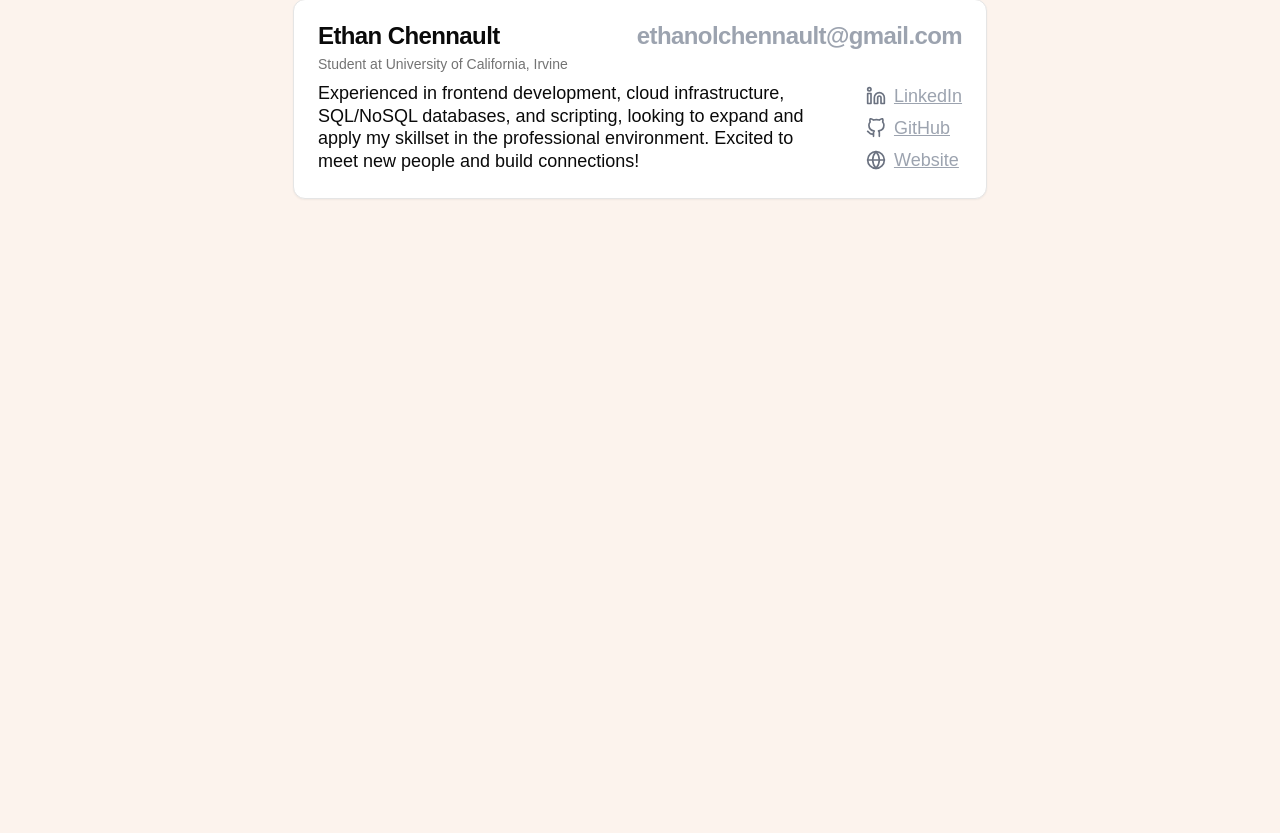
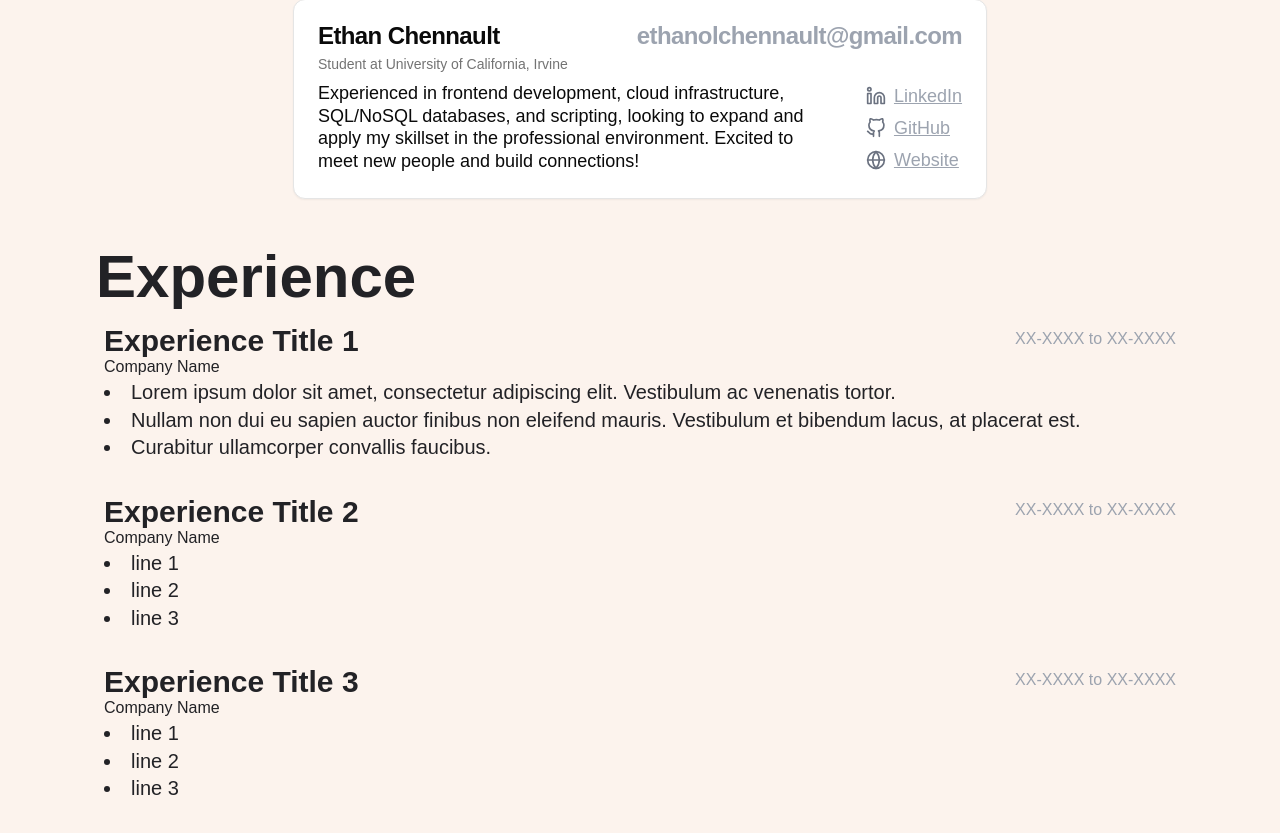
Before and after one commit to echennau/portfolio, a Next.js app: page / in a window 1280 px wide. Shown: the part 617-1450 px from the top of the page. Built offline with nearby package versions, Linux system fonts and the light colour scheme; a web font is replaced by a local one.

Commit message:
added experience

```diff
--- /dev/null
+++ b/src/app/components/experience/Experience.tsx
@@ -0,0 +1,23 @@
+import React from "react";
+import FadeInDiv from "../utils/FadeInDiv";
+import experience from "../../../data/experience.json";
+import ExperienceDiv from "./ExperienceDiv";
+
+const Experience = () => {
+  const experienceDivs = experience.experience.map((exp) => (
+    <FadeInDiv key={exp.title + exp.company}>
+      <ExperienceDiv experienceData={exp} />
+    </FadeInDiv>
+  ));
+
+  return (
+    <div className="px-2 md:px-24 flex flex-wrap gap-4 flex-col items-center w-full lg:items-start">
+      <FadeInDiv>
+        <span className="text-6xl font-bold text-left">Experience</span>
+      </FadeInDiv>
+      <div className="px-2 flex flex-col gap-y-8 w-full">{experienceDivs}</div>
+    </div>
+  );
+};
+
+export default Experience;
--- /dev/null
+++ b/src/app/components/experience/ExperienceDiv.tsx
@@ -0,0 +1,32 @@
+import React from "react";
+
+type ExperienceData = {
+  title: string;
+  company: string;
+  span: string;
+  description: string[];
+};
+
+type ExperienceDivProps = {
+  experienceData: ExperienceData;
+};
+
+const ExperienceDiv = ({ experienceData }: ExperienceDivProps) => {
+  const { title, company, span, description } = experienceData;
+  return (
+    <div className="flex flex-col leading-none">
+      <div className="flex justify-between">
+        <span className="font-bold text-3xl">{title}</span>
+        <span className="text-gray-400 mt-2">{span}</span>
+      </div>
+      <span>{company}</span>
+      <ul className="text-xl mt-1 list-disc list-inside leading-snug">
+        {description.map((line, i) => (
+          <li key={i}>{line}</li>
+        ))}
+      </ul>
+    </div>
+  );
+};
+
+export default ExperienceDiv;
--- /dev/null
+++ b/src/app/components/utils/FadeInDiv.tsx
@@ -0,0 +1,46 @@
+"use client";
+
+import { useEffect, useState, useRef } from "react";
+
+type FadeInDivProps = {
+  className?: string;
+  children: React.ReactNode;
+};
+
+const FadeInDiv = ({ className, children }: FadeInDivProps) => {
+  const [isVisible, setIsVisible] = useState(false);
+  const textRef = useRef<HTMLDivElement>(null);
+
+  useEffect(() => {
+    const element = textRef.current;
+    if (!element) return;
+
+    const observer = new IntersectionObserver(
+      ([entry]) => {
+        if (entry.isIntersecting) {
+          setIsVisible(true);
+        }
+      },
+      { threshold: 0.1 }
+    );
+
+    observer.observe(element);
+
+    return () => observer.unobserve(element);
+  }, []);
+
+  return (
+    <div
+      ref={textRef}
+      className={`opacity-0 transform transition ${
+        isVisible
+          ? "opacity-100 translate-x-0 duration-1000"
+          : " translate-x-10 opacity-0 duration-0"
+      } ${className}`}
+    >
+      {children}
+    </div>
+  );
+};
+
+export default FadeInDiv;
--- a/src/app/contexts/ThemeContext.tsx
+++ b/src/app/contexts/ThemeContext.tsx
@@ -25,7 +25,6 @@ const ThemeContext = createContext<ThemeContextType>({
 const ThemeProvider = ({ initialTheme, children }: ThemeProviderProps) => {
   // see https://tailwindcss.com/docs/dark-mode (bottom of page)
   const [theme, setTheme] = useState<Theme>(initialTheme);
-  console.log(theme);
   return (
     <ThemeContext.Provider value={{ theme, setTheme }}>
       {children}
@@ -45,7 +44,6 @@ export const useTheme = (): ThemeContextType => {
  */
 export const useThemeClass = () => {
   const { theme } = useTheme()!;
-  console.log(theme);
   return theme === "LIGHT"
     ? "text-primary bg-secondary"
     : "text-secondary bg-primary";
--- a/src/app/layout.tsx
+++ b/src/app/layout.tsx
@@ -32,7 +32,6 @@ export default function RootLayout({
   children: React.ReactNode;
 }>) {
   const initialTheme: Theme = Theme.LIGHT;
-  console.log(initialTheme);
 
   const themeClass =
     initialTheme === Theme.LIGHT
--- a/src/app/page.tsx
+++ b/src/app/page.tsx
@@ -1,12 +1,14 @@
-import Image from "next/image";
 import Landing from "./components/landing/Landing";
 import Bio from "./components/bio/Bio";
+import Experience from "./components/experience/Experience";
 
 export default function Home() {
   return (
     <div className="h-[5000px] flex flex-col py-12 xl:py-24 gap-y-12">
       <Landing />
       <Bio />
+      <Experience />
+      {/* <Projects /> */}
     </div>
   );
 }
--- /dev/null
+++ b/src/data/experience.json
@@ -0,0 +1,34 @@
+{
+    "experience": [
+        {
+            "title": "Experience Title 1",
+            "company": "Company Name",
+            "span": "XX-XXXX to XX-XXXX",
+            "description": [
+                "Lorem ipsum dolor sit amet, consectetur adipiscing elit. Vestibulum ac venenatis tortor.",
+                "Nullam non dui eu sapien auctor finibus non eleifend mauris. Vestibulum et bibendum lacus, at placerat est.",
+                "Curabitur ullamcorper convallis faucibus."
+            ]
+        },
+        {
+            "title": "Experience Title 2",
+            "company": "Company Name",
+            "span": "XX-XXXX to XX-XXXX",
+            "description": [
+                "line 1",
+                "line 2",
+                "line 3"
+            ]
+        },
+        {
+            "title": "Experience Title 3",
+            "company": "Company Name",
+            "span": "XX-XXXX to XX-XXXX",
+            "description": [
+                "line 1",
+                "line 2",
+                "line 3"
+            ]
+        }
+    ]
+}
```
